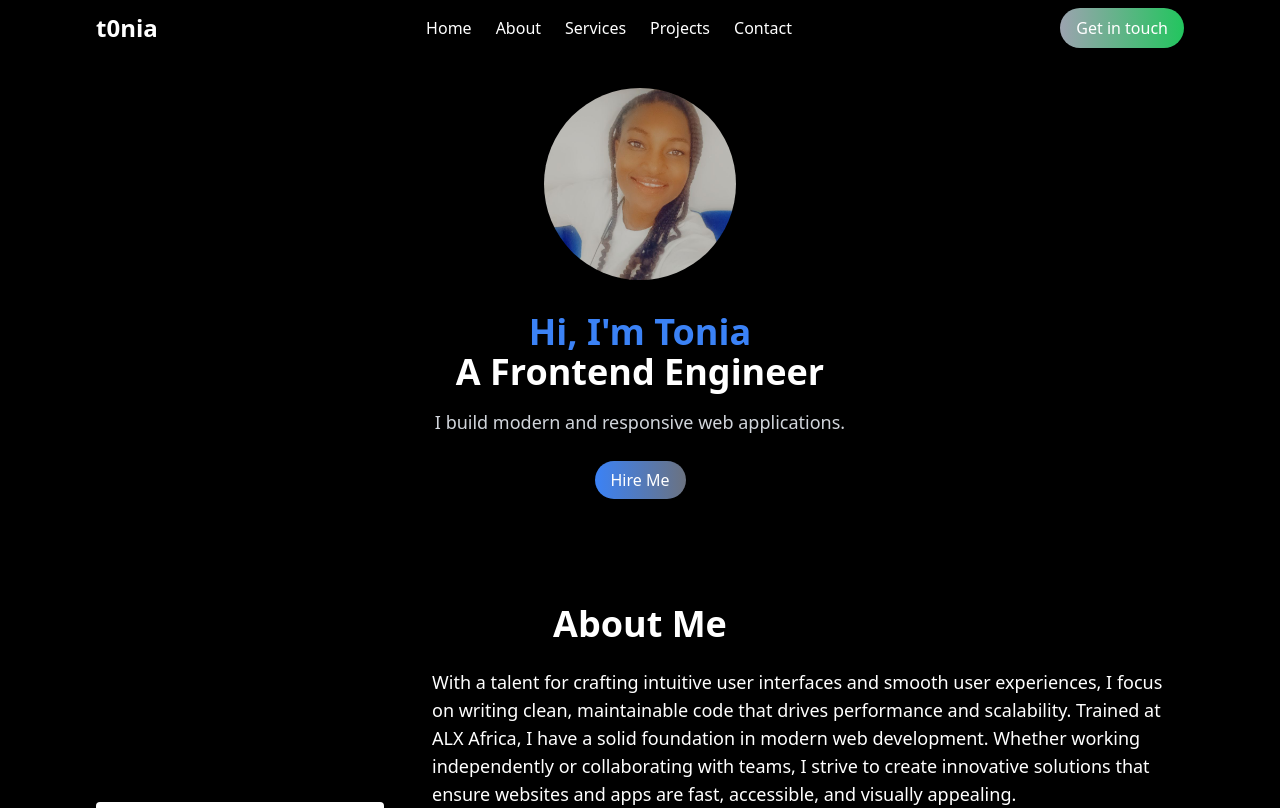
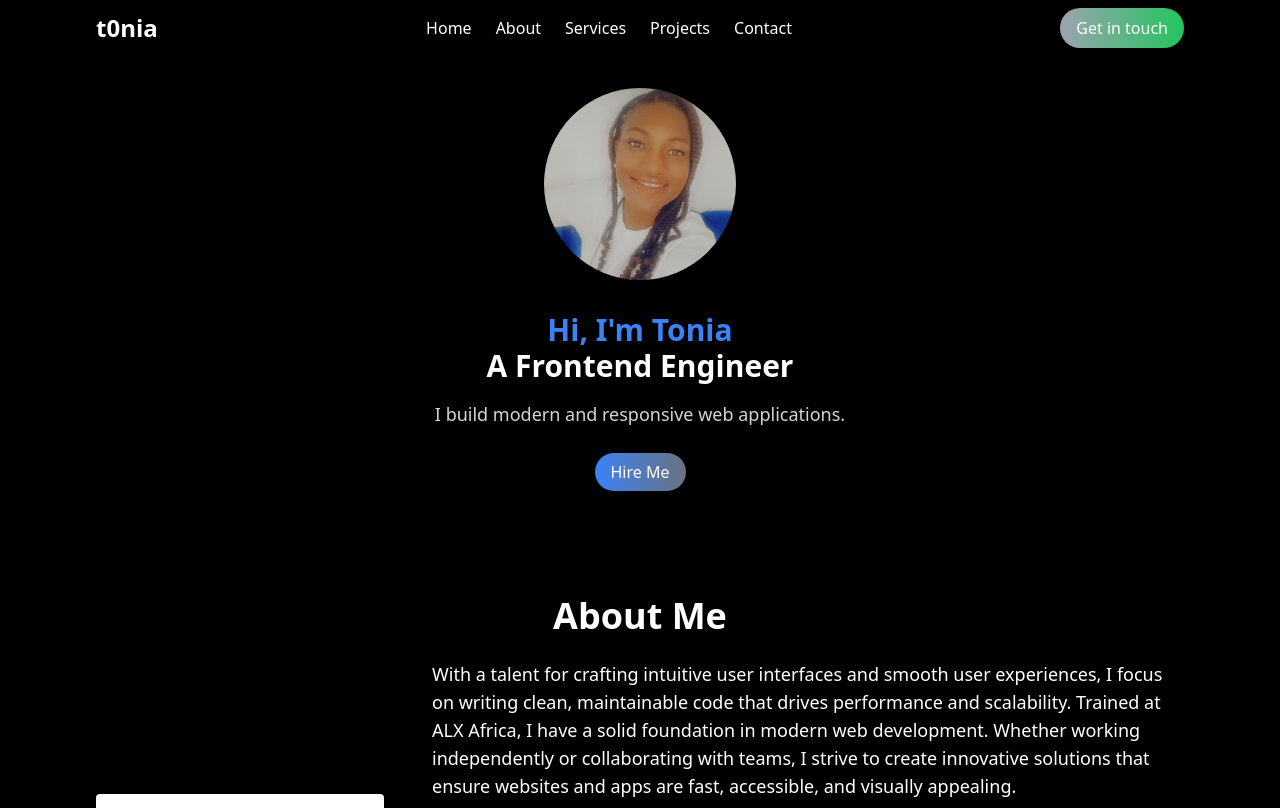
Before and after one commit to T0nia/t0nia-portfolio, a React (Vite) app: page / in a window 1280 px wide. Shown: the top 808 px of the page. Built offline with nearby package versions, Linux system fonts and the light colour scheme.

Commit message:
feat: modified the font size

```diff
--- a/src/components/Home.jsx
+++ b/src/components/Home.jsx
@@ -12,7 +12,7 @@ const Home = () => {
         transition-transform duration-300 hover:scale-105'
       />
 
-      <h1 className='text-4xl font-bold'> {" "}
+      <h1 className='text-3xl font-bold'> {" "}
         <span className='text-transparent bg-clip-text bg-blue-500 '>
           Hi, I'm Tonia</span>
         <br />
```
